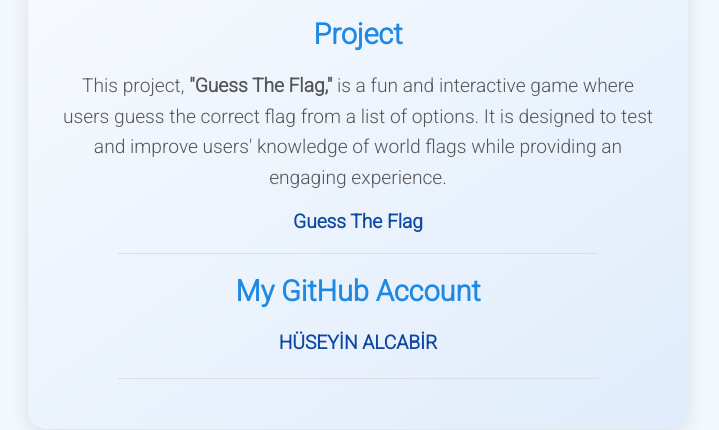
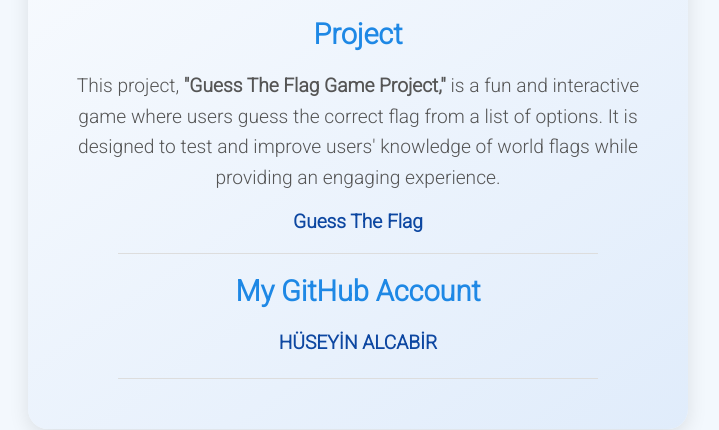
Before and after one commit to huseyinAlcabir/huseyinalcabir.-leri.Programlama.Teknikleri, a plain HTML site: page index.html in a window 1280 px wide. Shown: the part 370-800 px from the top of the page, without its empty margins (282-1001 px from the left). Drawn offline with Linux system fonts and the light colour scheme.

```diff
--- a/index.html
+++ b/index.html
@@ -130,9 +130,9 @@
       <img src="images/photo_2025-01-06_12-16-09.jpg" alt="Profile Picture" />
       <h1 id="name_id">HÜSEYİN ALCABİR</h1>
       <hr />
-      <h2 id="Project">Project</h2>
+      <h2 id="Project">Project </h2>
       <p>
-        This project, <strong>"Guess The Flag,"</strong> is a fun and interactive game where users guess the correct flag from a list of options. It is designed to test and improve users' knowledge of world flags while providing an engaging experience.
+        This project, <strong>"Guess The Flag Game Project,"</strong> is a fun and interactive game where users guess the correct flag from a list of options. It is designed to test and improve users' knowledge of world flags while providing an engaging experience.
       </p>
       <ul>
         <li>
```
